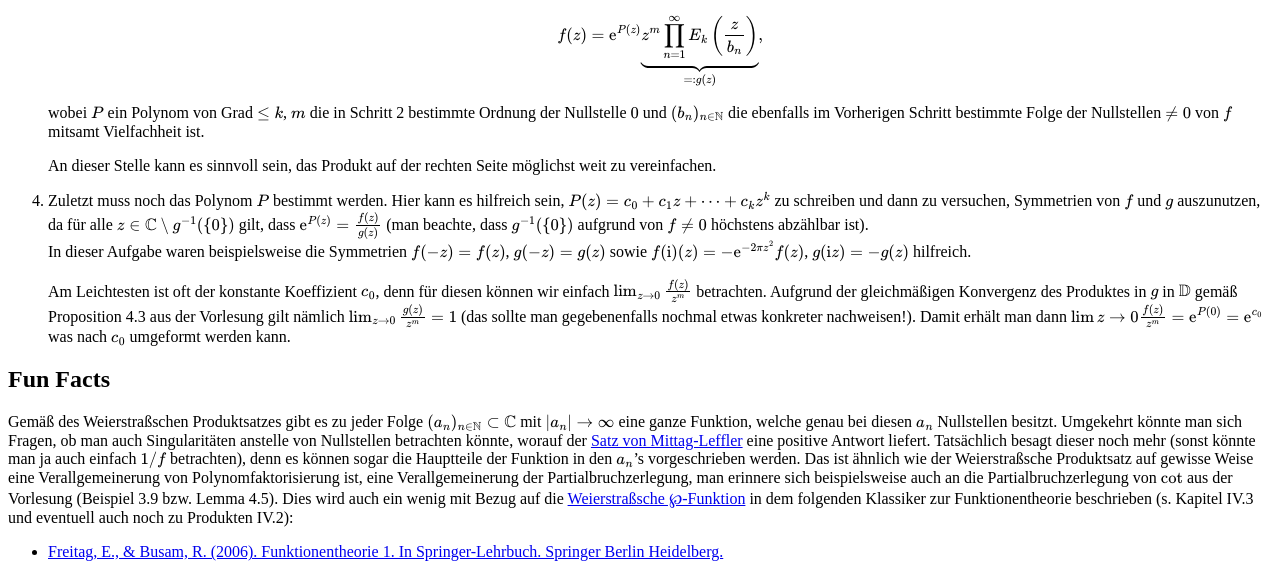
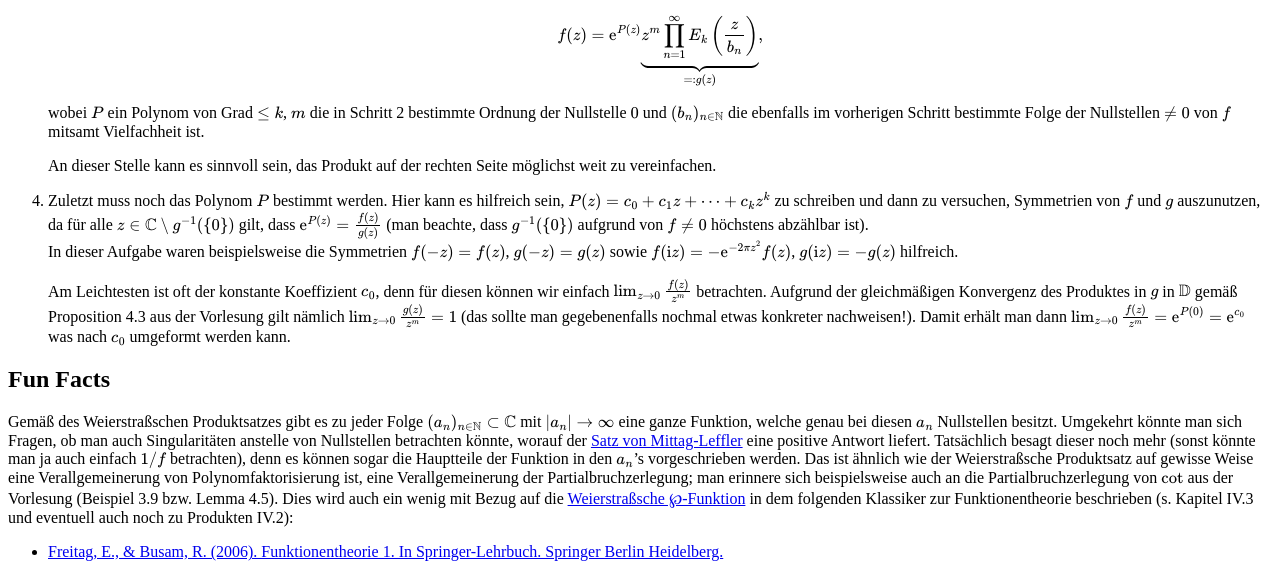
Before and after one commit to fdf-uni/ft, a Jekyll site: the page built from tutorials/tut10.md, in a window 1280 px wide. Shown: the part 629-1205 px from the top of the page. Built offline with Jekyll 4.4.1, drawn with Linux system fonts in a browser that asks for light colours; our own code applies the rules of GitHub Pages for plain Markdown files.

```diff
--- a/tutorials/tut10.md
+++ b/tutorials/tut10.md
@@ -24,15 +24,15 @@ Verfahren zum Berechnen der Hadamard-Produktdarstellung einer ganzen Funktion $$
     \\[
         f(z) = \mathrm{e}^{P(z)} \underbrace{z^m \prod_{n = 1}^{\infty} E_k\left(\frac{z}{b_n}\right)}_{=: g(z)},
     \\]
-    wobei $$P$$ ein Polynom von Grad $$\le k$$, $$m$$ die in Schritt 2 bestimmte Ordnung der Nullstelle $$0$$ und $$(b_n)_{n \in \mathbb{N}}$$ die ebenfalls im Vorherigen Schritt bestimmte Folge der Nullstellen $$\neq 0$$ von $$f$$ mitsamt Vielfachheit ist.
+    wobei $$P$$ ein Polynom von Grad $$\le k$$, $$m$$ die in Schritt 2 bestimmte Ordnung der Nullstelle $$0$$ und $$(b_n)_{n \in \mathbb{N}}$$ die ebenfalls im vorherigen Schritt bestimmte Folge der Nullstellen $$\neq 0$$ von $$f$$ mitsamt Vielfachheit ist.
 
     An dieser Stelle kann es sinnvoll sein, das Produkt auf der rechten Seite möglichst weit zu vereinfachen.
 4. Zuletzt muss noch das Polynom $$P$$ bestimmt werden. Hier kann es hilfreich sein, $$P(z) = c_0 + c_1 z + \dots + c_k z^k$$ zu schreiben und dann zu versuchen, Symmetrien von $$f$$ und $$g$$ auszunutzen, da für alle $$z \in \mathbb{C} \setminus g^{-1}(\{0\})$$ gilt, dass $$\mathrm{e}^{P(z)} = \frac{f(z)}{g(z)}$$ (man beachte, dass $$g^{-1}(\{0\})$$ aufgrund von $$f \neq 0$$ höchstens abzählbar ist).
-    In dieser Aufgabe waren beispielsweise die Symmetrien $$f(-z) = f(z)$$, $$g(-z) = g(z)$$ sowie $$f(\mathrm{i})(z) = - \mathrm{e}^{-2 \pi z^2} f(z)$$, $$g(\mathrm{i} z) = - g(z)$$ hilfreich.
+    In dieser Aufgabe waren beispielsweise die Symmetrien $$f(-z) = f(z)$$, $$g(-z) = g(z)$$ sowie $$f(\mathrm{i} z) = - \mathrm{e}^{-2 \pi z^2} f(z)$$, $$g(\mathrm{i} z) = - g(z)$$ hilfreich.
 
     Am Leichtesten ist oft der konstante Koeffizient $$c_0$$, denn für diesen können wir einfach $$\lim_{z \to 0} \frac{f(z)}{z^m}$$ betrachten.
     Aufgrund der gleichmäßigen Konvergenz des Produktes in $$g$$ in $$\mathbb{D}$$ gemäß Proposition 4.3 aus der Vorlesung gilt nämlich $$\lim_{z \to 0} \frac{g(z)}{z^m} = 1$$ (das sollte man gegebenenfalls nochmal etwas konkreter nachweisen!).
-    Damit erhält man dann $$\lim{z \to 0} \frac{f(z)}{z^m} = \mathrm{e}^{P(0)} = \mathrm{e}^{c_0}$$ was nach $$c_0$$ umgeformt werden kann.
+    Damit erhält man dann $$\lim_{z \to 0} \frac{f(z)}{z^m} = \mathrm{e}^{P(0)} = \mathrm{e}^{c_0}$$ was nach $$c_0$$ umgeformt werden kann.
 
 
 ## Fun Facts
@@ -40,7 +40,7 @@ Verfahren zum Berechnen der Hadamard-Produktdarstellung einer ganzen Funktion $$
 Gemäß des Weierstraßschen Produktsatzes gibt es zu jeder Folge $$(a_n)_{n \in \mathbb{N}} \subset \mathbb{C}$$ mit $$\lvert a_n \rvert \to \infty$$ eine ganze Funktion, welche genau bei diesen $$a_n$$ Nullstellen besitzt.
 Umgekehrt könnte man sich Fragen, ob man auch Singularitäten anstelle von Nullstellen betrachten könnte, worauf der [Satz von Mittag-Leffler](https://de.wikipedia.org/wiki/Satz_von_Mittag-Leffler) eine positive Antwort liefert.
 Tatsächlich besagt dieser noch mehr (sonst könnte man ja auch einfach $$1/f$$ betrachten), denn es können sogar die Hauptteile der Funktion in den $$a_n$$'s vorgeschrieben werden.
-Das ist ähnlich wie der Weierstraßsche Produktsatz auf gewisse Weise eine Verallgemeinerung von Polynomfaktorisierung ist, eine Verallgemeinerung der Partialbruchzerlegung, man erinnere sich beispielsweise auch an die Partialbruchzerlegung von $$\cot$$ aus der Vorlesung (Beispiel 3.9 bzw. Lemma 4.5).
+Das ist ähnlich wie der Weierstraßsche Produktsatz auf gewisse Weise eine Verallgemeinerung von Polynomfaktorisierung ist, eine Verallgemeinerung der Partialbruchzerlegung; man erinnere sich beispielsweise auch an die Partialbruchzerlegung von $$\cot$$ aus der Vorlesung (Beispiel 3.9 bzw. Lemma 4.5).
 Dies wird auch ein wenig mit Bezug auf die [Weierstraßsche ℘-Funktion](https://de.wikipedia.org/wiki/Weierstra%C3%9Fsche_%E2%84%98-Funktion) in dem folgenden Klassiker zur Funktionentheorie beschrieben (s. Kapitel IV.3 und eventuell auch noch zu Produkten IV.2):
 
 - [Freitag, E., & Busam, R. (2006). Funktionentheorie 1. In Springer-Lehrbuch. Springer Berlin Heidelberg.](https://doi.org/10.1007/3-540-32058-X)
```
Also changed, not shown: README.md (+1 -0 lines).
